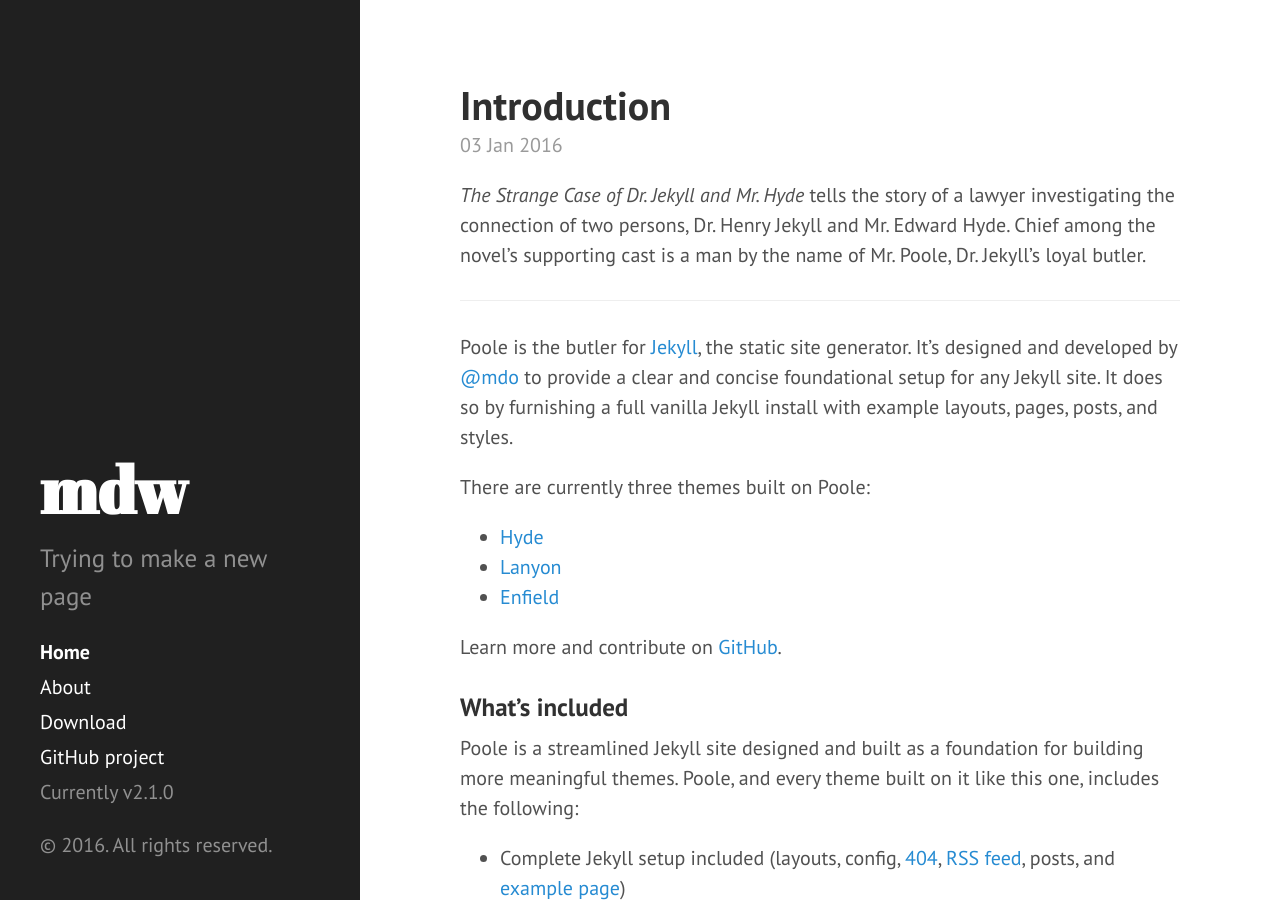
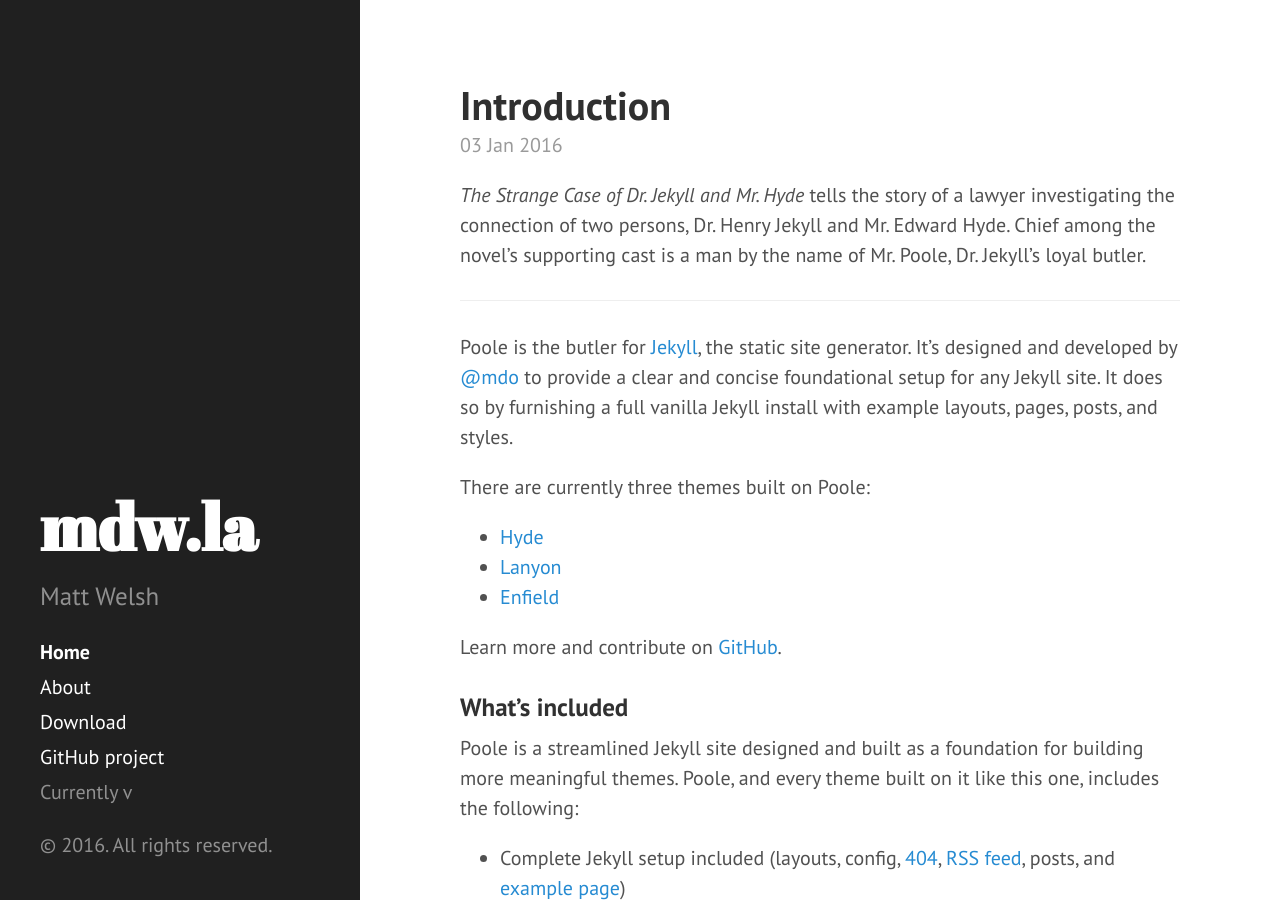
Before and after one commit to mdwelsh/mdwelsh.github.io, a Jekyll site: the page built from index.html, in a window 1280 px wide and 900 px high. Built offline with Jekyll 4.4.1, drawn with Linux system fonts in a browser that asks for light colours; Markdown is read by kramdown in place of the engine named in the settings; the list of posts is cut into pages by our own code.

Commit message:
Update _config.yml

```diff
--- a/_config.yml
+++ b/_config.yml
@@ -6,9 +6,8 @@
 permalink:        pretty
 
 # Setup
-title:            mdw
-tagline:          'mdw on github'
-description:      'Trying to make a new page'
+title:            mdw.la
+description:      'Matt Welsh'
 url:              http://mdwelsh.github.io
 baseurl:          /
 
@@ -17,9 +16,3 @@
   url:            http://www.mdw.la
 
 paginate:         5
-
-# Custom vars
-version:          2.1.0
-
-github:
-  repo:           https://github.com/mdwelsh/mdwelsh.github.io
```
